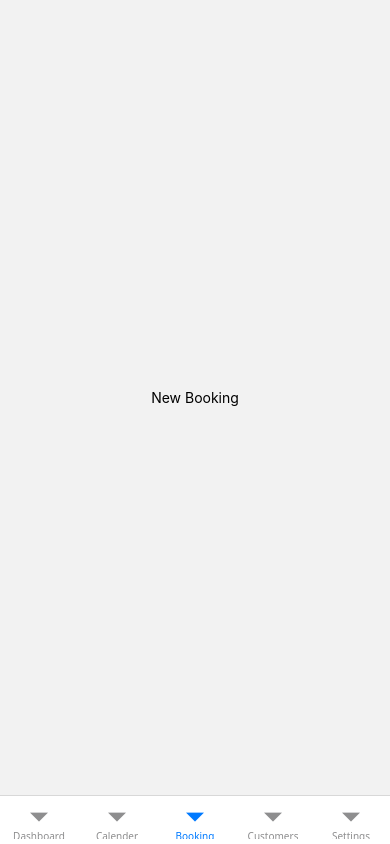
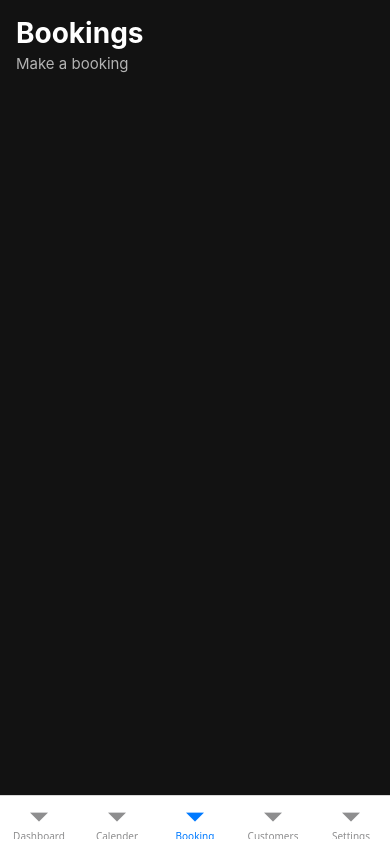
Before and after one commit to DekanosOfficial/TrimFlow, a React Native app: screen /Booking in a window 390 px wide. Built offline with nearby package versions, Linux system fonts and the light colour scheme.

Commit message:
Create reusable Screen component

```diff
--- a/App.tsx
+++ b/App.tsx
@@ -1,5 +1,12 @@
+import { SafeAreaProvider } from "react-native-safe-area-context";
+
 import AppNavigator from "./src/navigation/AppNavigator";
 
 export default function App() {
-  return <AppNavigator/>;
+  return (
+    <SafeAreaProvider>
+      <AppNavigator/>
+    </SafeAreaProvider>
+
+  );
 }
--- /dev/null
+++ b/src/components/Card.tsx
@@ -0,0 +1,24 @@
+import { ReactNode } from "react";
+import { View, StyleSheet } from "react-native";
+import { Colors, Radius, Spacing } from "../theme";
+
+interface CardProps {
+    children: ReactNode;
+}
+
+export default function Card({ children }: CardProps) {
+    return (
+        <View style={styles.card}>
+            {children}
+        </View>
+    );
+}
+
+const styles = StyleSheet.create({
+    card: {
+        backgroundColor: Colors.surface,
+        borderRadius: Radius.lg,
+        padding: Spacing.md,
+        marginBottom: Spacing.md
+    },
+});
--- /dev/null
+++ b/src/components/Header.tsx
@@ -0,0 +1,39 @@
+import { View, Text, StyleSheet } from "react-native";
+import { Colors, Spacing } from "../theme";
+
+interface HeaderProps {
+    title: string;
+    subtitle?: string;
+}
+
+export default function Header({ title, subtitle }: HeaderProps) {
+    return (
+      <View style={styles.container}>
+        <Text style={styles.title}>{title}</Text>
+
+        {subtitle && (
+            <Text style={styles.subtitle}>
+                {subtitle}
+            </Text>
+        )}
+      </View>
+    );
+}
+
+const styles = StyleSheet.create({
+    container: {
+        marginBottom: Spacing.lg,
+    },
+
+    title: {
+        color: Colors.text,
+        fontSize: 28,
+        fontWeight: "700",
+    },
+
+    subtitle: {
+        color: Colors.textSecondary,
+        fontSize: 15,
+        marginTop: 4,
+    },
+});
--- /dev/null
+++ b/src/components/Screen.tsx
@@ -0,0 +1,24 @@
+import { ReactNode } from "react";
+import { StyleSheet } from "react-native";
+import { SafeAreaView } from "react-native-safe-area-context";
+import { Colors, Spacing } from "../theme";
+
+interface ScreenProps {
+    children: ReactNode;
+}
+
+export default function Screen ({ children }: ScreenProps) {
+    return (
+        <SafeAreaView style={styles.container}>
+            {children}
+        </SafeAreaView>
+    );
+}
+
+const styles = StyleSheet.create({
+    container: {
+        flex: 1,
+        backgroundColor: Colors.background,
+        padding: Spacing.md,
+    },
+});
--- a/src/screens/Calender.tsx
+++ b/src/screens/Calender.tsx
@@ -1,14 +1,14 @@
-import { StyleSheet, Text, View } from 'react-native';
+import { Text } from "react-native";
+import Screen from "../components/Screen"
+import Header from "../components/Header";
 
 export default function App() {
   return (
-    <View style={{
-        flex:1,
-        justifyContent: "center",
-        alignItems: "center",
-      }}
-    >
-      <Text>Calender</Text>
-    </View>
+    <Screen>
+          <Header
+                title="Calender"
+                />
+    </Screen>
+
   );
 }
--- a/src/screens/Customers.tsx
+++ b/src/screens/Customers.tsx
@@ -1,14 +1,15 @@
-import { StyleSheet, Text, View } from 'react-native';
+import { Text } from "react-native";
+import Screen from "../components/Screen"
+import Header from "../components/Header";
 
 export default function App() {
   return (
-    <View style={{
-        flex:1,
-        justifyContent: "center",
-        alignItems: "center",
-      }}
-    >
-      <Text>Customers</Text>
-    </View>
+    <Screen>
+      <Header
+            title="Customers"
+            subtitle="Manage your clients"
+            />
+    </Screen>
+
   );
 }
--- a/src/screens/Dashboard.tsx
+++ b/src/screens/Dashboard.tsx
@@ -1,14 +1,23 @@
-import { StyleSheet, Text, View } from 'react-native';
+import { Text } from "react-native";
+
+import Screen from "../components/Screen"
+import Header from "../components/Header";
+import Card from "../components/Card";
 
 export default function App() {
   return (
-    <View style={{
-        flex:1,
-        justifyContent: "center",
-        alignItems: "center",
-      }}
-    >
-      <Text>Dashboard</Text>
-    </View>
+    <Screen>
+      <Header
+      title="Good Morning!"
+      subtitle="Tuesday, 21 July"
+      />
+
+      <Card>
+        <Text style={{ color: "white"}}>
+          Next Appointment
+          </Text>
+      </Card>
+    </Screen>
+
   );
 }
--- a/src/screens/NewBooking.tsx
+++ b/src/screens/NewBooking.tsx
@@ -1,14 +1,15 @@
-import { StyleSheet, Text, View } from 'react-native';
+import { Text } from "react-native";
+import Screen from "../components/Screen"
+import Header from "../components/Header";
 
 export default function App() {
   return (
-    <View style={{
-        flex:1,
-        justifyContent: "center",
-        alignItems: "center",
-      }}
-    >
-      <Text>New Booking</Text>
-    </View>
+    <Screen>
+          <Header
+                title="Bookings"
+                subtitle="Make a booking"
+                />
+   </Screen>
+
   );
 }
--- a/src/screens/Settings.tsx
+++ b/src/screens/Settings.tsx
@@ -1,14 +1,14 @@
-import { StyleSheet, Text, View } from 'react-native';
+import { Text } from "react-native";
+import Screen from "../components/Screen"
+import Header from "../components/Header";
 
 export default function App() {
   return (
-    <View style={{
-        flex:1,
-        justifyContent: "center",
-        alignItems: "center",
-      }}
-    >
-      <Text>Settings</Text>
-    </View>
+    <Screen>
+          <Header
+                title="Settings"
+                />
+    </Screen>
+
   );
 }
```
Also changed, not shown: src/screens/AppointmentDetails.tsx (+5 -8 lines), src/screens/CustomerDetails.tsx (+5 -8 lines), src/screens/Services.tsx (+5 -8 lines), 4 other files (tests, documents, lock files or other folders).
